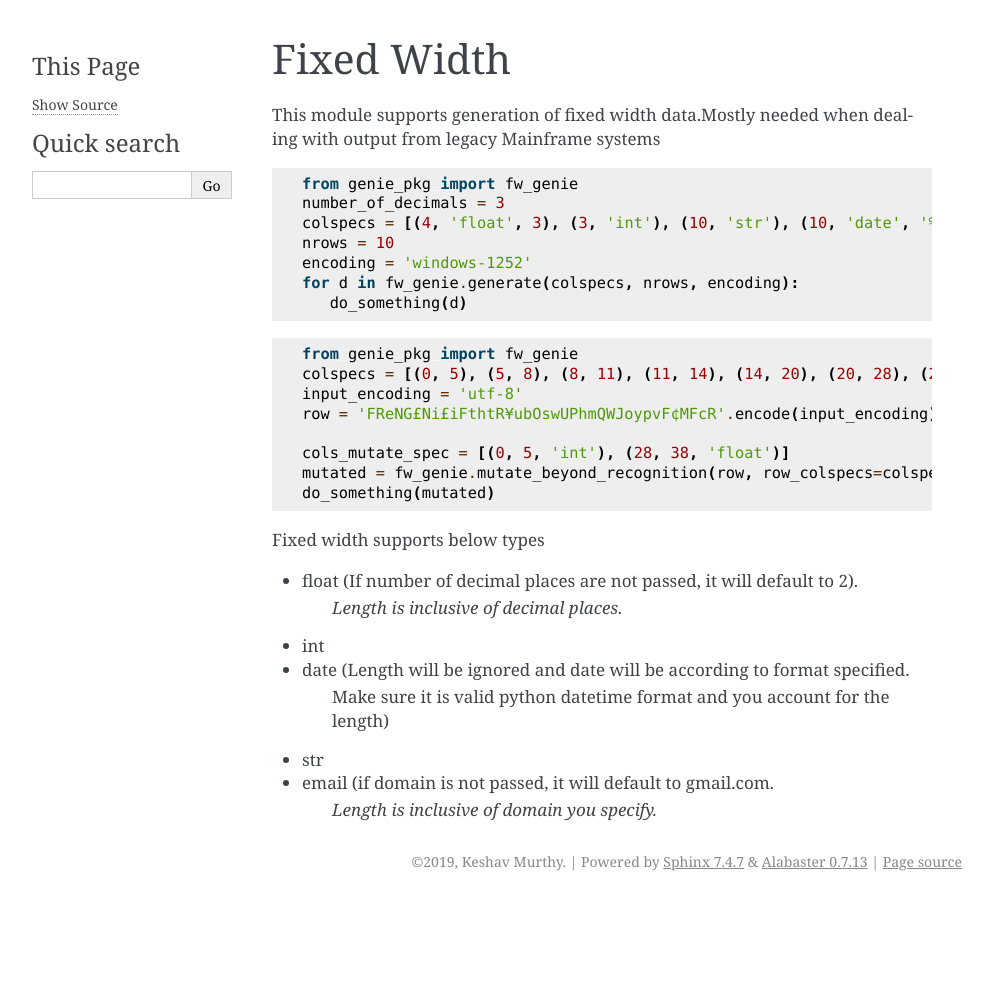
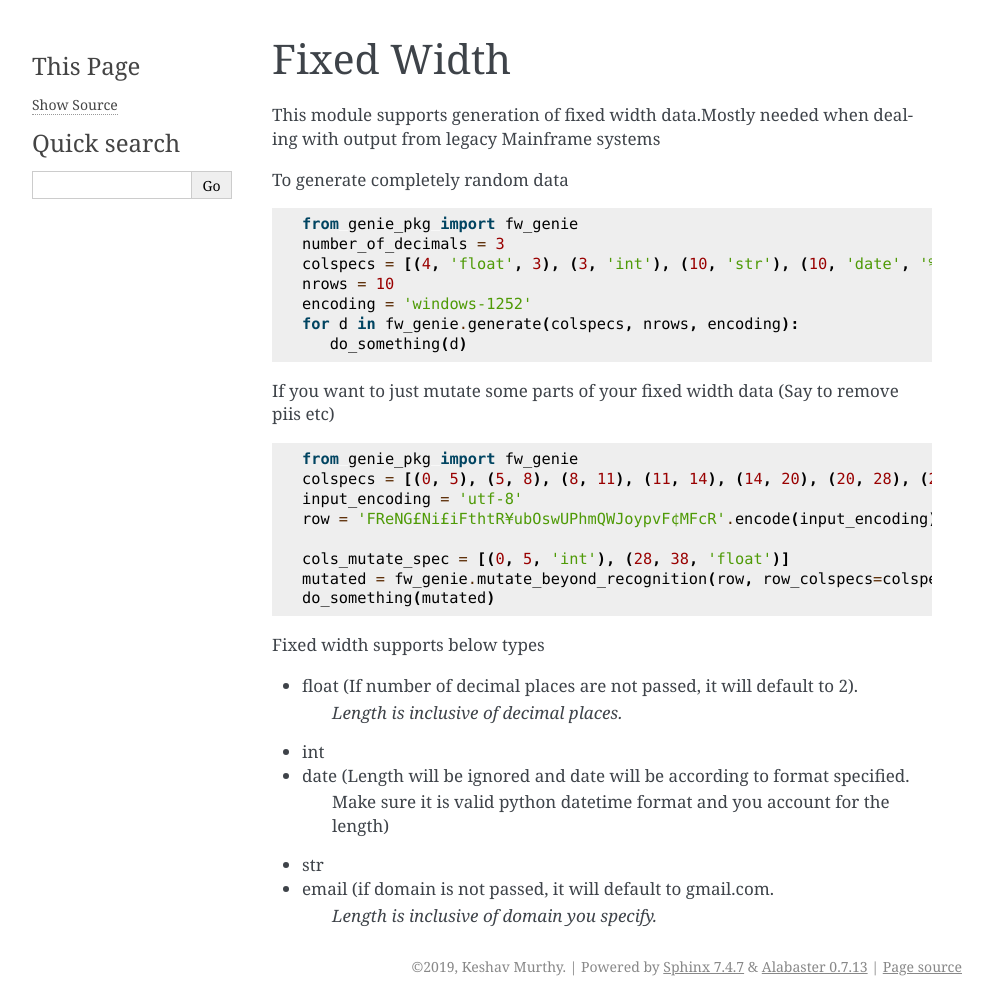
Before and after one commit to mkeshav/data-genie, a Sphinx documentation site: the page built from docs/fixed-width.rst, in a window 1280 px wide. Shown: the whole page, without its empty margins (148-1141 px from the left). Built offline with Sphinx 7.4.7, drawn with Linux system fonts in a browser that asks for light colours; before the commit the page ends 901 px from its top, so only the background shows below that.

Commit message:
Update doco.

```diff
--- a/docs/fixed-width.rst
+++ b/docs/fixed-width.rst
@@ -4,6 +4,8 @@ Fixed Width
 This module supports generation of fixed width data.Mostly needed when
 dealing with output from legacy Mainframe systems
 
+
+To generate completely random data
 
 .. code-block:: python
 
@@ -14,6 +16,9 @@ dealing with output from legacy Mainframe systems
    encoding = 'windows-1252'
    for d in fw_genie.generate(colspecs, nrows, encoding):
       do_something(d)
+
+If you want to just mutate some parts of your fixed
+width data (Say to remove piis etc)
 
 .. code-block:: python
 
```
